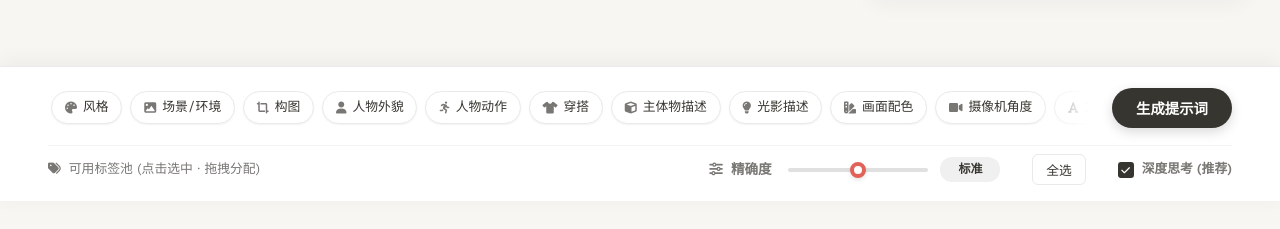
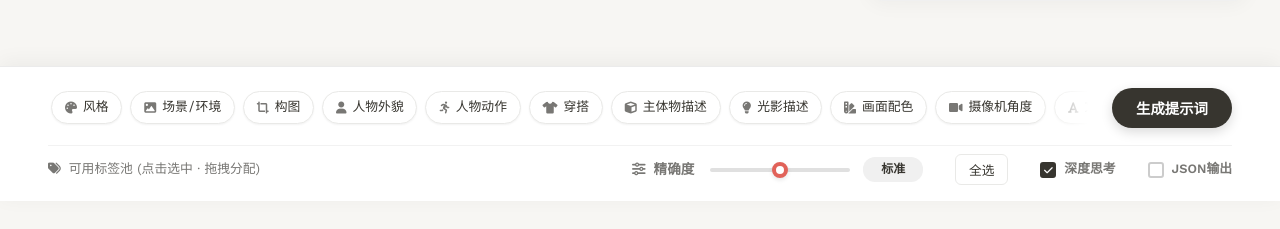
Before and after one commit to Ponyissix/prompt-fusion, a Flask app: page / in a window 1280 px wide. Shown: the part 599-828 px from the top of the page. Run offline with Flask 3, Linux system fonts and the light colour scheme.

Commit message:
Implement JSON output and refine prompt generation

````diff
--- a/app.py
+++ b/app.py
@@ -226,7 +226,7 @@
     )
     return response.choices[0].message.content
 
-def generate_fused_prompt_directly(images, options_map, precision_level, use_thinking=True):
+def generate_fused_prompt_directly(images, options_map, precision_level, use_thinking=True, json_output=False):
     try:
         if not API_KEY:
              return "Error: ARK_API_KEY environment variable is missing. Please configure it in your deployment settings."
@@ -242,12 +242,20 @@
         # Determine detail level
         word_count = "200"
         detail_instruction = "简明扼要"
+        min_length_instruction = ""
+
         if precision_level == "2":
             word_count = "400"
             detail_instruction = "标准详细"
         elif precision_level == "3":
-            word_count = "1200"
-            detail_instruction = "极度详尽，显微镜级别的细节描述，包括材质纹理、光线微尘、背景微小物体等所有可见元素"
+            word_count = "1000" # Slightly reduced from 1200 to be more realistic for Flash model but still very high
+            detail_instruction = "极度详尽，显微镜级别的细节描述"
+            min_length_instruction = """
+            **【超精细模式强制执行协议】**：
+            1. **拒绝短句**：绝对禁止使用“光线柔和”这种短语！必须扩写为“光线如流动的液态黄金般柔和，在物体表面形成细腻的漫反射...”。
+            2. **细节堆砌**：对于每一个标签，你必须至少写出 3-5 个具体的视觉细节形容词。
+            3. **严禁过度联想**：虽然要求字数多，但必须**严格基于画面中实际存在的元素**进行深入描写！绝对禁止凭空捏造画面中不存在的物体、人物或背景！例如：如果画面只有一只苹果，你可以花1000字描写苹果的纹理、光泽、瑕疵、果梗的细节，但**绝对不能**联想出旁边有一把刀或一个人！
+            """
 
         # Aspect Definitions (Reused)
         aspect_prompts = {
@@ -267,11 +275,48 @@
         # Build message content
         content = []
 
+        # Determine output format instructions
+        format_instruction = ""
+        if json_output:
+            format_instruction = """
+            **【JSON结构化输出模式开启】**
+            1. **必须严格输出合法的JSON格式**：
+               - 根对象必须是一个包含 `prompts` 键的对象。
+               - `prompts` 的值是一个键值对对象，键是标签名，值是描述内容。
+            2. **格式示例**：
+               ```json
+               {
+                 "prompts": {
+                   "构图": "...",
+                   "风格": "...",
+                   "人物动作": "..."
+                 }
+               }
+               ```
+            3. **严禁**：输出Markdown代码块标记（如 ```json ... ```），直接输出纯JSON字符串！
+            4. **严禁**：输出任何非JSON的内容（如开场白、备注）。
+            """
+        else:
+            format_instruction = """
+            **【自然语言融合模式开启】**
+            1. **输出格式**：
+               [Chinese]
+               (一段完整的、连贯的自然语言描述，不要带标签名！不要分行！)
+            2. **风格示例**：
+               "一个成年亚洲男性，留着黑色长发且略显凌乱，眉毛浓密...写实摄影风格，高清晰度，细腻的皮肤纹理，柔和的光线..."
+            3. **严禁**：
+               - **严禁出现“标签名：”的前缀**（如不要写“人物外貌：...”）。
+               - **严禁分行列表输出**，请融合成通顺的段落，用逗号或句号连接。
+               - 严禁输出JSON格式。
+            """
+
         intro_text = f"""
-你是一个专业的AI艺术提示词生成专家。
-任务：请分析以下 {len(images)} 张图片，结合每张图片的【指定标签】，直接生成一个融合后的、高质量的Stable Diffusion中文提示词。
+        你是一个专业的AI艺术提示词生成专家。
+        任务：请分析以下 {len(images)} 张图片，结合每张图片的【指定标签】，直接生成一个融合后的、高质量的Stable Diffusion中文提示词。
 
-**核心生成逻辑（必须严格遵守）：**
+        {format_instruction}
+
+        **核心生成逻辑（必须严格遵守）：**
 1. **识别标签**：首先识别每张图片被打上的具体标签（如构图、背景等）。
 2. **生成单图描述**：针对每张图，只生成该图【标签要求描述的内容】。
    - **特别强调**：对于“构图”、“配色”、“摄像机角度”等抽象标签，**严禁**描述画面中具体的物体、人物或场景内容！必须使用“主体”、“物体”、“前景”、“背景”等抽象代词来代替具体名称。
@@ -302,20 +347,16 @@
     - 如果多张图片都选了同一个标签，则对它们的内容进行融合。
     - 举例：如果图片1选了“人物动作”，图片2没选。即使图片2的人物动作很夸张，也必须忽略，最终画面只能采用图片1的动作！
   - 举例：如果图片1只选了“构图”，图片2只选了“配色”，那么最终画面应该是“图片1的构图 + 图片2的配色”，风格可以自由发挥或跟随图片2（如果有隐含风格）。
-- **详细程度**：{detail_instruction}（约{word_count}字）。
-  - **字数强制执行**：如果是“超精细”模式（1200字），你必须疯狂堆砌细节形容词！绝对不能只写几句短语就交差！必须把每一个标签都展开写成一段话！
-  - 例如“光影”不能只说“柔和自然光”，而要说“光线如丝绸般柔和，从左侧45度角倾泻而下，在皮肤表面形成细腻的漫反射，高光点集中在额头与鼻梁，阴影呈现出透明的琥珀色质感...”
+- **详细程度**：{detail_instruction}（目标约{word_count}字）。
+{min_length_instruction}
   - **再次强调**：即使字数很多，也**绝对严禁**使用“图片X”作为主语！
 - **输出格式**：
-   [Chinese]
-   (严格按照标签分类输出，每个标签一行)
-   标签名：描述内容
-   标签名：描述内容
-   ...
+   请根据上述【模式开启】的指示，严格遵守输出格式。
+   如果是JSON模式，必须输出合法JSON。
+   如果是自然语言模式，必须输出[Chinese]格式。
 
 **严厉约束**：
-- 只输出 [Chinese] 部分。
-- **格式强制**：必须是“标签名：描述”的键值对格式！
+- **格式强制**：必须严格遵守指定的格式！
 - 绝对禁止输出任何备注、解释、自我纠正或开场白！
 - 绝对禁止出现括号内有标注和画面不相关的内容。
 - 绝对禁止将推理和思考过程包含在输出中。
@@ -342,6 +383,7 @@
 5. **最终一致性检查**：如果图片1选了“背景”但没选“人物”，而你描述了图片1的人物，这就是严重的逻辑错误！必须删除！
 6. **沉默是金**：对于未选中的维度，直接保持沉默！如果用户只选了“摄像机角度”，你就只输出“摄像机角度：低角度仰拍”这几个字，除此之外哪怕一个标点符号都不要多写！
 7. **来源匿名化**：无论如何，都不能在输出中透露信息的来源图片！不能说“图1的...”或“图2的...”！
+8. **禁止幻觉（Hallucination Zero Tolerance）**：即使在“超精细”模式下，也**绝对禁止**凭空捏造画面中不存在的物体！所有细节描述必须是对**已有元素**的深入挖掘（如材质、光泽、纹理），而不是增加新的实体。
 
 **学习示例 (Examples) - 请模仿以下模式：**
 ---
@@ -456,6 +498,8 @@
     precision = request.form.get('precision', '2')
     # Parse boolean from string "true"/"false"
     use_thinking = request.form.get('thinking', 'true').lower() == 'true'
+    # Parse json_output boolean
+    json_output = request.form.get('json_output', 'false').lower() == 'true'
 
     if not options_str:
         return jsonify({'error': 'No options provided'}), 400
@@ -469,29 +513,37 @@
     individual_prompts = ["(Direct Fusion Mode - Individual analysis skipped)"] * len(images)
 
     try:
-        final_prompt_raw = generate_fused_prompt_directly(images, options_map, precision, use_thinking)
+        final_prompt_raw = generate_fused_prompt_directly(images, options_map, precision, use_thinking, json_output)
 
-        # Post-processing: Aggressively remove unwanted notes
-        import re
-        final_prompt = final_prompt_raw.replace("[Chinese]", "").strip()
+        # Post-processing
+        if json_output:
+            # If JSON mode, try to extract JSON
+            import re
+            final_prompt = final_prompt_raw.strip()
+            # Remove markdown code blocks if any
+            final_prompt = re.sub(r'^```json\s*', '', final_prompt)
+            final_prompt = re.sub(r'\s*```$', '', final_prompt)
+            final_prompt = final_prompt.strip()
+        else:
+            # Natural Language Mode Processing
+            import re
+            final_prompt = final_prompt_raw.replace("[Chinese]", "").strip()
 
-        # Remove lines starting with (注 or (Note
-        final_prompt = re.sub(r'^\s*[\(（]注.*[\)）]', '', final_prompt, flags=re.MULTILINE)
+            # Remove lines starting with (注 or (Note
+            final_prompt = re.sub(r'^\s*[\(（]注.*[\)）]', '', final_prompt, flags=re.MULTILINE)
 
-        # Remove any bracketed content at the end if it looks like a note
-        final_prompt = re.sub(r'\n\s*[\(（].*?[\)）]\s*$', '', final_prompt, flags=re.DOTALL)
+            # Remove any bracketed content at the end if it looks like a note
+            final_prompt = re.sub(r'\n\s*[\(（].*?[\)）]\s*$', '', final_prompt, flags=re.DOTALL)
 
-        # Remove specific headers like (中文) or (Chinese)
-        final_prompt = re.sub(r'^\s*[\(（](中文|Chinese|融合.*)[\)）]\s*', '', final_prompt, flags=re.IGNORECASE)
+            # Remove specific headers like (中文) or (Chinese)
+            final_prompt = re.sub(r'^\s*[\(（](中文|Chinese|融合.*)[\)）]\s*', '', final_prompt, flags=re.IGNORECASE)
 
-        # New Rule: If the ENTIRE prompt is wrapped in parentheses, remove them
-        # Matches: (CONTENT) or （CONTENT）
-        # We use dotall to match across newlines
-        match_wrapped = re.match(r'^\s*[\(（](.*)[\)）]\s*$', final_prompt, flags=re.DOTALL)
-        if match_wrapped:
-            final_prompt = match_wrapped.group(1).strip()
+            # New Rule: If the ENTIRE prompt is wrapped in parentheses, remove them
+            match_wrapped = re.match(r'^\s*[\(（](.*)[\)）]\s*$', final_prompt, flags=re.DOTALL)
+            if match_wrapped:
+                final_prompt = match_wrapped.group(1).strip()
 
-        final_prompt = final_prompt.strip()
+            final_prompt = final_prompt.strip()
 
     except Exception as e:
         error_str = str(e)
--- a/templates/index.html
+++ b/templates/index.html
@@ -501,7 +501,8 @@
             overflow-y: hidden;
             padding: 0.2rem;
             align-items: center;
-            scrollbar-width: thin;
+            scrollbar-width: none; /* Firefox: Hide scrollbar */
+            -ms-overflow-style: none; /* IE/Edge: Hide scrollbar */
             -webkit-overflow-scrolling: touch;
             mask-image: linear-gradient(to right, black 95%, transparent 100%); /* Fade out effect */
             -webkit-mask-image: linear-gradient(to right, black 95%, transparent 100%);
@@ -513,9 +514,9 @@
             white-space: nowrap;
         }
 
+        /* Webkit (Chrome/Safari): Hide scrollbar */
         .tag-pool-compact::-webkit-scrollbar {
-            height: 4px;
-            width: 4px;
+            display: none;
         }
 
         .settings-group {
@@ -1320,8 +1321,30 @@
                             ">
                                 <i class="fa-solid fa-check" style="font-size: 10px; color: white;"></i>
                             </div>
-                            <span style="font-size: 0.8rem; white-space: nowrap;" title="开启深度思考 (生成速度较慢，但质量更高)">深度思考 (推荐)</span>
+                            <span style="font-size: 0.8rem; white-space: nowrap;" title="开启深度思考 (生成速度较慢，但质量更高)">深度思考</span>
                             <input type="checkbox" id="thinkingCheck" checked style="display: none;">
+                        </div>
+                    </div>
+
+                    <!-- JSON Output Toggle -->
+                    <div class="control-group">
+                        <div class="label-group" style="gap: 0.5rem; cursor: pointer; user-select: none;" onclick="toggleJsonOutput()">
+                            <div id="jsonCheckbox" style="
+                                width: 16px;
+                                height: 16px;
+                                border: 2px solid #ccc;
+                                border-radius: 3px;
+                                display: flex;
+                                align-items: center;
+                                justify-content: center;
+                                background: transparent;
+                                transition: all 0.2s;
+                                flex-shrink: 0;
+                            ">
+                                <i class="fa-solid fa-check" style="font-size: 10px; color: white; opacity: 0;"></i>
+                            </div>
+                            <span style="font-size: 0.8rem; white-space: nowrap;" title="以JSON格式输出结构化提示词">JSON输出</span>
+                            <input type="checkbox" id="jsonCheck" style="display: none;">
                         </div>
                     </div>
                 </div>
@@ -1930,6 +1953,7 @@
             const optionsMap = {};
             const precisionLevel = document.getElementById('precisionRange').value;
             const enableThinking = document.getElementById('thinkingCheck').checked;
+            const enableJson = document.getElementById('jsonCheck').checked;
 
             // Start Timer
             let seconds = 0;
@@ -1967,6 +1991,7 @@
             formData.append('options', JSON.stringify(optionsMap));
             formData.append('precision', precisionLevel);
             formData.append('thinking', enableThinking);
+            formData.append('json_output', enableJson);
 
 
             try {
@@ -2128,6 +2153,24 @@
             }
         }
 
+        function toggleJsonOutput() {
+            const checkbox = document.getElementById('jsonCheck');
+            const visualBox = document.getElementById('jsonCheckbox');
+            const icon = visualBox.querySelector('i');
+
+            checkbox.checked = !checkbox.checked;
+
+            if (checkbox.checked) {
+                visualBox.style.background = 'var(--text-main)';
+                visualBox.style.borderColor = 'var(--text-main)';
+                icon.style.opacity = '1';
+            } else {
+                visualBox.style.background = 'transparent';
+                visualBox.style.borderColor = '#ccc';
+                icon.style.opacity = '0';
+            }
+        }
+
         function addCustomTag() {
             // Deprecated global add
         }
````
